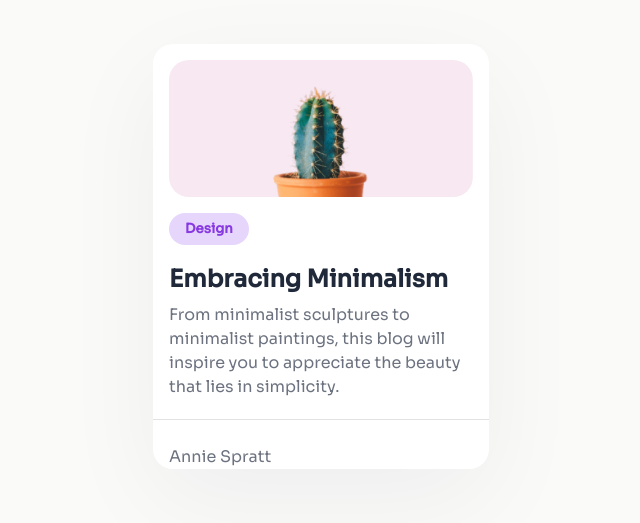
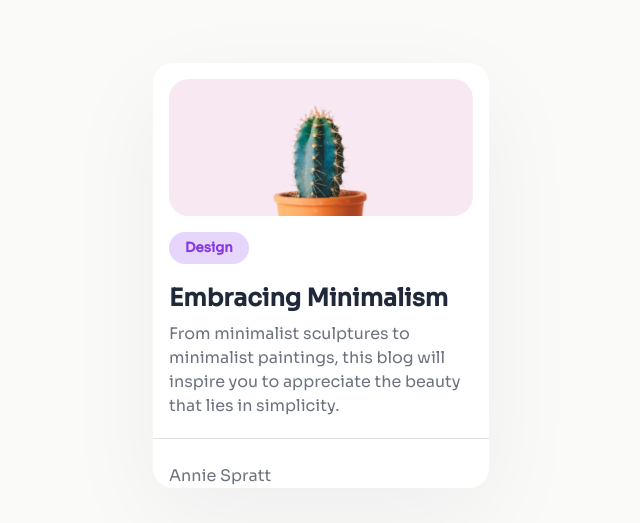
Before and after one commit to JuanDNJ/minimal-blog-card, a plain HTML site: page index.html in a window 1280 px wide. Shown: the part 101-624 px from the top of the page, without its empty margins (319-959 px from the left). Drawn offline with Linux system fonts and the light colour scheme.

Commit message:
modified:   css/styles.css

```diff
--- a/css/styles.css
+++ b/css/styles.css
@@ -18,7 +18,7 @@ li {
 
 /* Add some styles for body*/
 body {
-    padding-top: 145px;
+    padding-top: 164px;
     color: #1c1d1d;
     font-family: 'Sora', sans-serif;
     line-height: 1.5;
```
